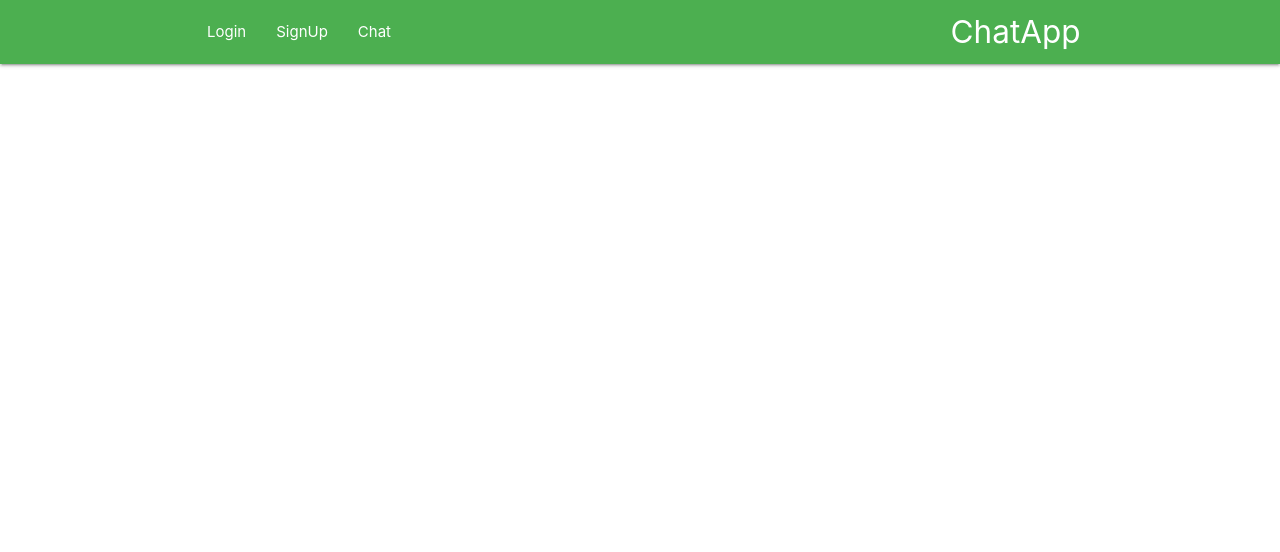
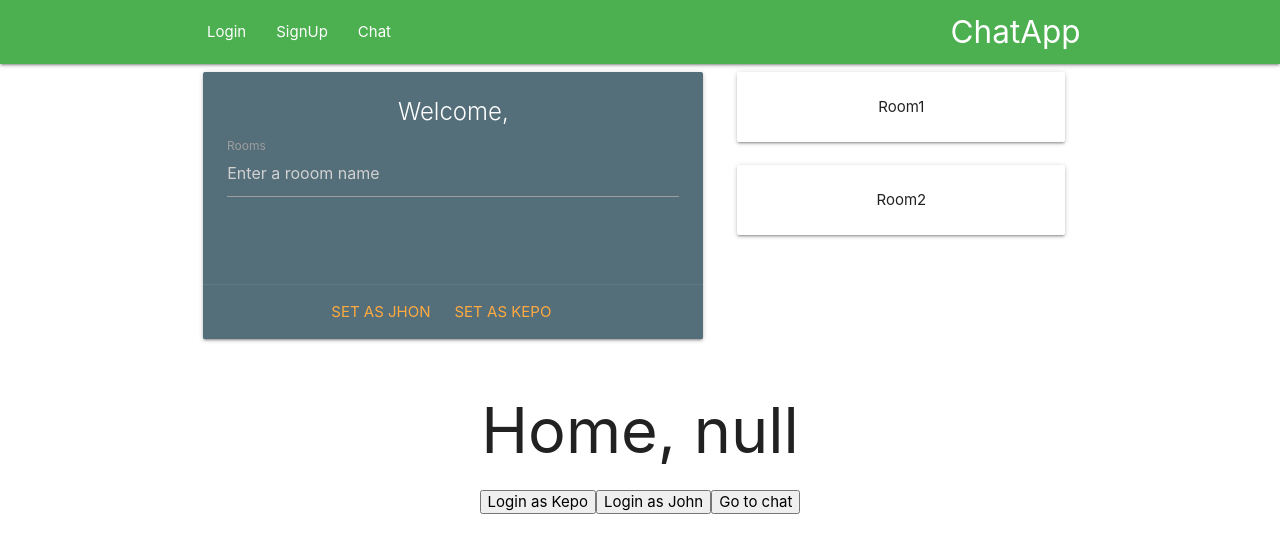
Before and after one commit to saturdayclass/simple-chat-app, a React (Create React App) app in the folder client/: page / in a window 1280 px wide. Shown: the top 552 px of the page. Built offline with nearby package versions, Linux system fonts and the light colour scheme.

Commit message:
update: added room list components

```diff
--- /dev/null
+++ b/client/src/components/RoomList.js
@@ -0,0 +1,23 @@
+import React from 'react';
+
+const RoomList = ({ rooms }) => {
+  return (
+    <div>
+      {rooms.map((room) => (
+        <div key={room.id}>
+          <div class="col s12 m12">
+            <div class="card horizontal">
+              <div class="card-stacked">
+                <div class="card-content">
+                  <p>{room.name}</p>
+                </div>
+              </div>
+            </div>
+          </div>
+        </div>
+      ))}
+    </div>
+  );
+};
+
+export default RoomList;
--- a/client/src/pages/home/index.js
+++ b/client/src/pages/home/index.js
@@ -2,11 +2,23 @@ import React, { useContext } from 'react';
 import { Link } from 'react-router-dom';
 import { UserContext } from '../../UserContext';
 import Navbar from '../../components/Navbar';
+import RoomList from '../../components/RoomList';
 
 const Home = () => {
   const { user, setUser } = useContext(UserContext);
 
   const data = JSON.stringify(user);
+  const rooms = [
+    {
+      name: 'Room1',
+      id: '123',
+    },
+    {
+      name: 'Room2',
+      id: '1234',
+    },
+  ];
+
   const setAsKepo = () => {
     const kepo = {
       name: 'Kepo',
@@ -30,14 +42,50 @@ const Home = () => {
 
   return (
     <div>
-      <Navbar>
+      <Navbar />
+      <div class="container">
+        <div class="row">
+          <div class="col s12 m7">
+            <div class="card blue-grey darken-1">
+              <div class="card-content white-text">
+                <span class="card-title">Welcome, {user ? user.name : ''}</span>
+                <div class="row">
+                  <form class="col s12">
+                    <div class="row">
+                      <div class="input-field col s12">
+                        <input
+                          placeholder="Enter a rooom name"
+                          id="rooms"
+                          type="text"
+                          class="validate"
+                        />
+                        <label for="rooms">Rooms</label>
+                      </div>
+                    </div>
+                  </form>
+                </div>
+              </div>
+              <div class="card-action">
+                <Link to="/" onClick={setAsJohn}>
+                  SET AS JHON
+                </Link>
+                <Link to="/" onClick={setAsKepo}>
+                  SET AS KEPO
+                </Link>
+              </div>
+            </div>
+          </div>
+          <div class="col s12 m5 offset-1">
+            <RoomList rooms={rooms} />
+          </div>
+        </div>
         <h1>Home, {data}</h1>
         <button onClick={setAsKepo}>Login as Kepo</button>
         <button onClick={setAsJohn}>Login as John</button>
         <Link to="/chat">
           <button>Go to chat</button>
         </Link>
-      </Navbar>
+      </div>
     </div>
   );
 };
```
Also changed, not shown: 1 other file (tests, documents, lock files or other folders).
